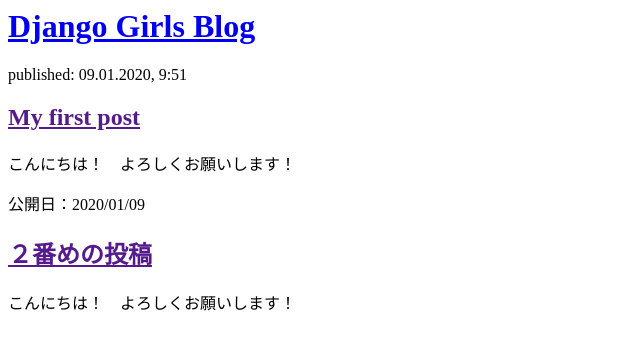
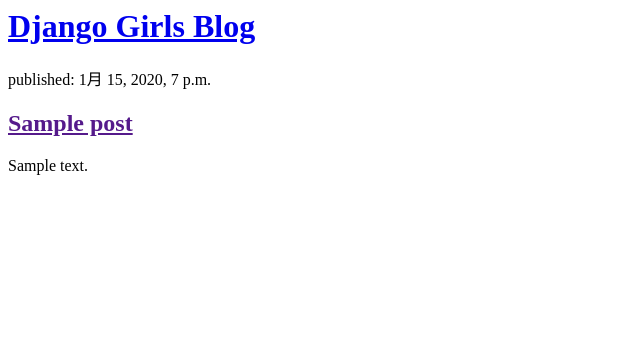
Before and after one commit to taobody/my-first-blog, a Django app: template blog/templates/blog/post_list.html in a window 1280 px wide. Shown: the top 350 px of the page, without its empty margins (0-640 px from the left). Run offline with Django 3.2, Linux system fonts and the light colour scheme; the template is opened without the code that fills it: values that come from a table or form of the project are taken from there, others are empty; tables that the repository leaves empty hold one stand-in row (values such as "Sample post").

Commit message:
Modified templates to display posts from datebase

```diff
--- a/blog/templates/blog/post_list.html
+++ b/blog/templates/blog/post_list.html
@@ -8,16 +8,12 @@
             <h1><a href="/">Django Girls Blog</a></h1>
         </div>
 
+    {% for post in posts %}
         <div>
-            <p>published: 09.01.2020, 9:51</p>
-            <h2><a href="">My first post</a></h2>
-            <p>こんにちは！　よろしくお願いします！</p>
+            <p>published: {{ post.published_date }}</p>
+            <h2><a href="">{{ post.title }}</a></h2>
+            <p>{{ post.text|linebreaksbr }}</p>
         </div>
-
-        <div>
-            <p>公開日：2020/01/09</p>
-            <h2><a href="">２番めの投稿</a></h2>
-            <p>こんにちは！　よろしくお願いします！</p>
-        </div>
+    {% endfor %}
     <body>
 <html>
--- a/blog/views.py
+++ b/blog/views.py
@@ -1,5 +1,9 @@
 from django.shortcuts import render
+from django.utils import timezone
+from .models import Post
 
 
 def post_list(request):
-    return render(request, 'blog/post_list.html', {})
+    posts = Post.objects.filter(published_date__lte=timezone.now())
+    posts = posts.order_by('published_date')
+    return render(request, 'blog/post_list.html', {'posts': posts})
```
